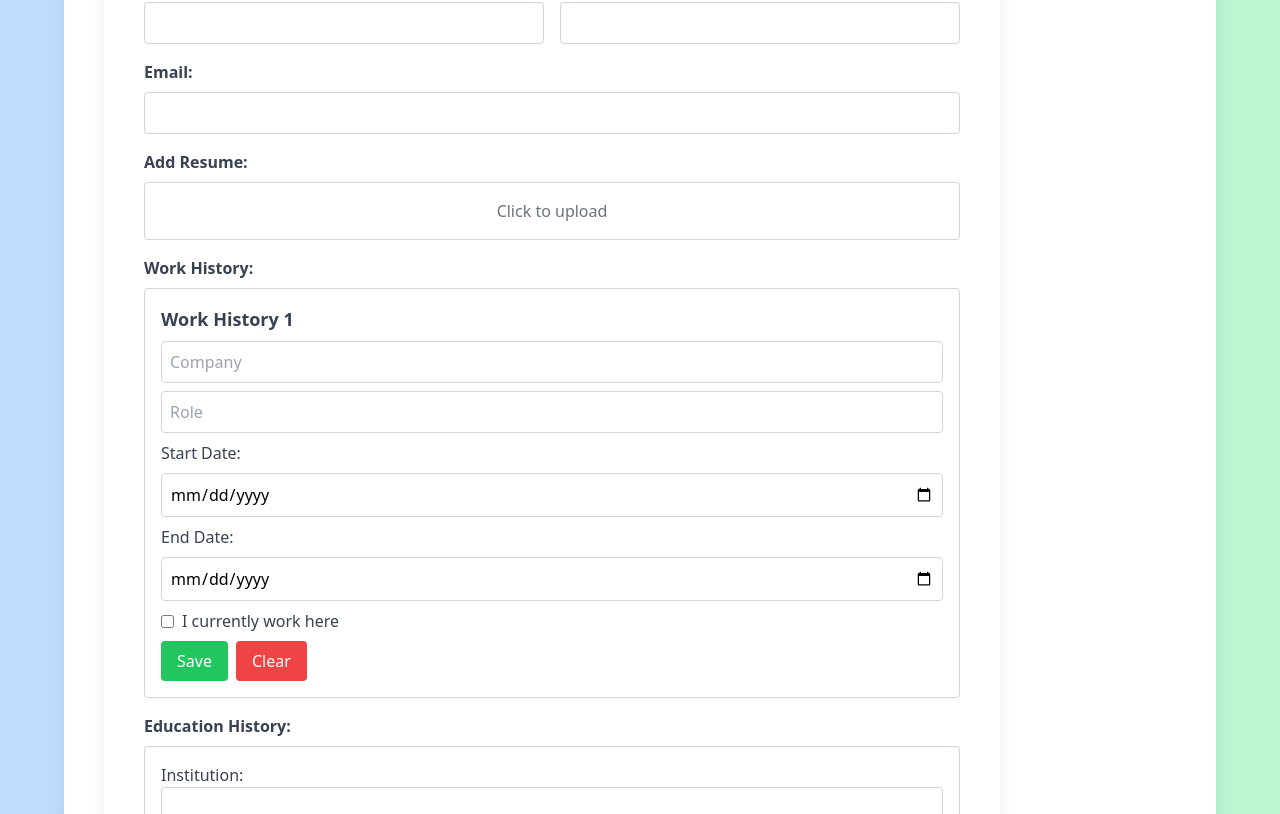
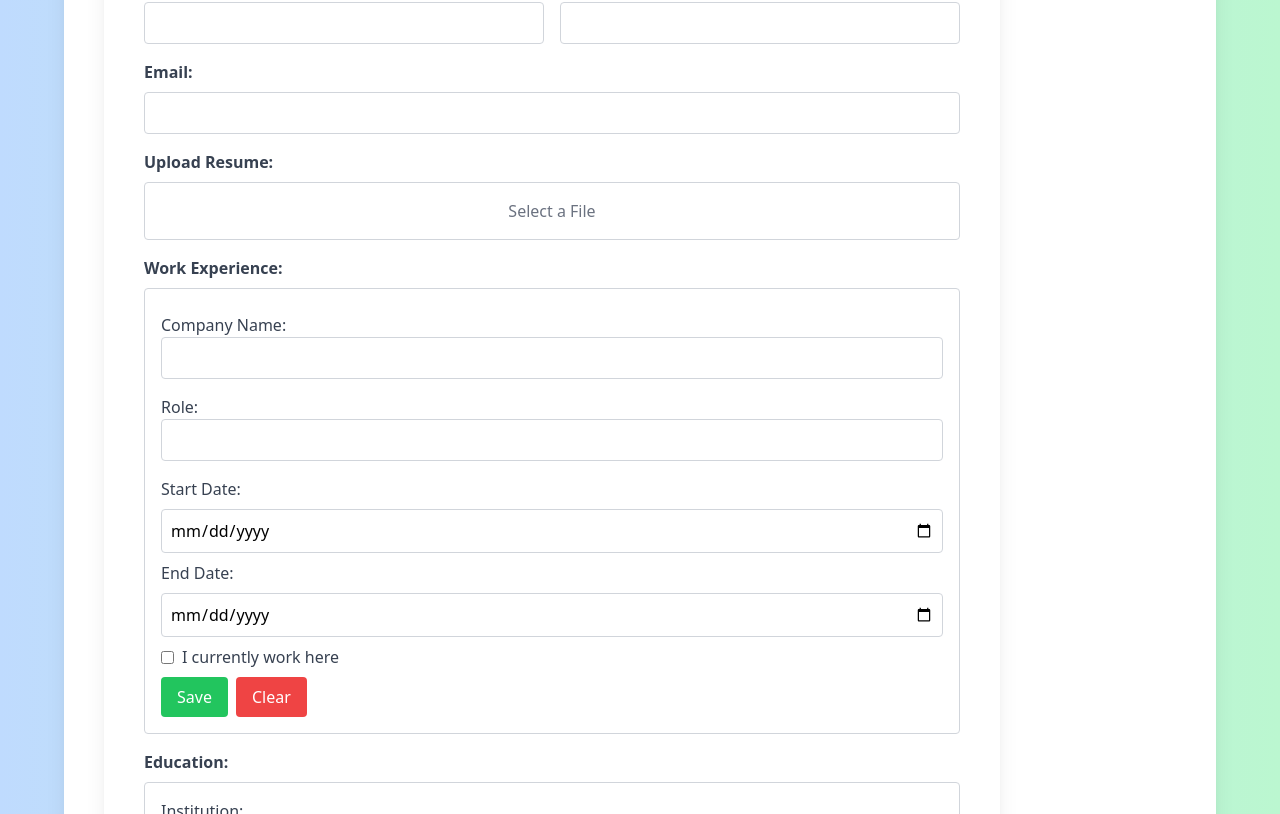
Before and after one commit to yuviChohan/TalentMatch, a Next.js app: page /Profile in a window 1280 px wide. Shown: the part 386-1200 px from the top of the page. Built offline with nearby package versions, Linux system fonts and the light colour scheme; no server answers.

Commit message:
Update page.tsx
Improve interface

```diff
--- a/src/app/UserProfile/page.tsx
+++ b/src/app/UserProfile/page.tsx
@@ -272,7 +272,7 @@ const UserProfile: React.FC = () => {
           />
         </div>
         <div className="col-span-2">
-          <label className="block text-gray-700 font-bold mb-2">Add Resume:</label>
+          <label className="block text-gray-700 font-bold mb-2">Upload Resume:</label>
           <label className="block border border-gray-300 rounded p-4 text-center cursor-pointer hover:bg-gray-200">
             <input
               type="file"
@@ -280,17 +280,17 @@ const UserProfile: React.FC = () => {
               className="hidden"
               onChange={(e) => handleFileChange(e, setResume)}
             />
-            <span className="text-gray-500">{resume ? resume.name : "Click to upload"}</span>
+            <span className="text-gray-500">{resume ? resume.name : "Select a File"}</span>
           </label>
           {resume && <button className="text-red-500 mt-2" onClick={handleRemoveResume}>Remove</button>}
         </div>
       </div>
       <div className="mb-4">
-        <h2 className="block text-gray-700 font-bold mb-2">Work History:</h2>
+        <h2 className="block text-gray-700 font-bold mb-2">Work Experience:</h2>
         {workHistory.map((item, index) => (
           <div key={index} className="border border-gray-300 rounded p-4 mb-2 relative">
             <div className="flex justify-between items-center mb-2">
-              <h2 className="text-lg font-bold text-gray-700">Work History {index + 1}</h2>
+              {/*<h2 className="text-lg font-bold text-gray-700">Company {index + 1}</h2>*/}
               {item.isSaved && (
                 <button className="text-blue-500" onClick={() => handleToggleExpandWorkHistory(index)}>
                   {item.isExpanded ? 'Collapse' : 'Expand'}
@@ -299,20 +299,22 @@ const UserProfile: React.FC = () => {
             </div>
             {item.isExpanded && (
               <>
+                <label className="block text-gray-700 mb-2">Company Name:
                   <input
                     type="text"
-                  placeholder="Company"
                     className="border border-gray-300 rounded p-2 mb-2 w-full text-black"
                     value={item.company}
                     onChange={(e) => handleEditWorkHistoryField(index, 'company', e.target.value)}
                   />
+                </label>
+                <label className="block text-gray-700 mb-2">Role:
                   <input
                     type="text"
-                  placeholder="Role"
                     className="border border-gray-300 rounded p-2 mb-2 w-full text-black"
                     value={item.role}
                     onChange={(e) => handleEditWorkHistoryField(index, 'role', e.target.value)}
                   />
+                </label>
                 <div className="mb-2">
                   <label className="block text-gray-700 mb-2">Start Date:</label>
                   <input
@@ -369,7 +371,7 @@ const UserProfile: React.FC = () => {
         )}
       </div>
       <div>
-        <h2 className="block text-gray-700 font-bold mb-2">Education History:</h2>
+        <h2 className="block text-gray-700 font-bold mb-2">Education:</h2>
         {educationHistory.map((entry, index) => (
           <div key={index} className="border border-gray-300 rounded p-4 mb-2 relative">
             {entry.isExpanded ? (
```
Lines whose indentation alone changed are shown as unchanged.
